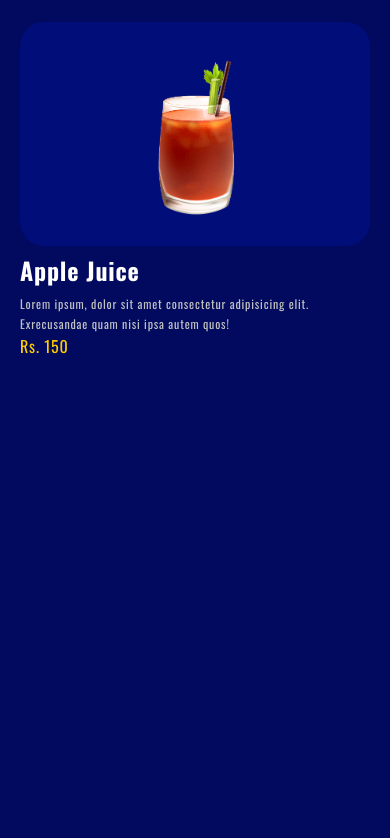
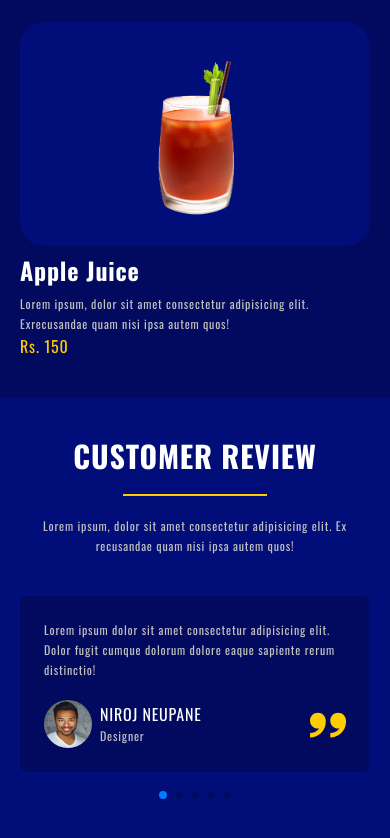
Before and after one commit to nirojneupane5/burger, a Next.js app: page / in a window 390 px wide. Shown: the part 8466-9304 px from the top of the page. Before the commit the page ends 8864 px from the top, so only its background shows below. Built offline with nearby package versions, Linux system fonts and the light colour scheme.

Commit message:
Review Section added

```diff
--- a/package.json
+++ b/package.json
@@ -13,7 +13,8 @@
     "react": "^18",
     "react-dom": "^18",
     "react-icons": "^5.2.1",
-    "sharp": "^0.33.4"
+    "sharp": "^0.33.4",
+    "swiper": "^11.1.4"
   },
   "devDependencies": {
     "@types/node": "^20",
--- a/src/app/page.tsx
+++ b/src/app/page.tsx
@@ -14,6 +14,7 @@ import promo1 from "../../public/img/promo-1.png";
 import promo2 from "../../public/img/promo-2.png";
 import About from "./about/page";
 import Menu from "./menu/page";
+import Review from "./review/page";
 export default function Home() {
   return (
     <main>
@@ -123,6 +124,9 @@ export default function Home() {
       <section className="container py-10">
         <Menu />
       </section>
+      <section className="container py-10 bg-primaryColorLight">
+        <Review />
+      </section>
     </main>
   );
 }
--- /dev/null
+++ b/src/app/review/ReviewCard.tsx
@@ -0,0 +1,33 @@
+import { ImQuotesRight } from "react-icons/im";
+import Image, { StaticImageData } from "next/image";
+
+export type TReviewCardProps = {
+  img: StaticImageData;
+  name: string;
+  desg: string;
+};
+
+const ReviewCard = ({ img, name, desg }: TReviewCardProps) => {
+  return (
+    <div className="py-10">
+      <div className="flex flex-col bg-primaryColor gap-5 rounded-lg p-6">
+        <p className="paragraph">
+          Lorem ipsum dolor sit amet consectetur adipisicing elit. Dolor fugit
+          cumque dolorum dolore eaque sapiente rerum distinctio!
+        </p>
+        <div className="flex items-center">
+          <Image src={img} alt={name} className="w-12 h-12 rounded-full" />
+          <div className="ml-2">
+            <p className="uppercase">{name}</p>
+            <p className="paragraph">{desg}</p>
+          </div>
+          <i className="text-4xl text-secondaryColor ml-auto">
+            <ImQuotesRight />
+          </i>
+        </div>
+      </div>
+    </div>
+  );
+};
+
+export default ReviewCard;
--- /dev/null
+++ b/src/app/review/ReviewData.ts
@@ -0,0 +1,34 @@
+import { TReviewCardProps } from "./ReviewCard";
+import review1 from "../../../public/img/review-1.jpg";
+import review2 from "../../../public/img/review-2.jpg";
+import review3 from "../../../public/img/review-3.jpg";
+import review4 from "../../../public/img/review-4.jpg";
+import review5 from "../../../public/img/review-5.jpg";
+
+export const reviewData:TReviewCardProps[]=[
+    {
+    img:review1,
+    name:"Niroj Neupane",
+    desg:"Designer"
+},
+{
+    img:review2,
+    name:"Sandesh Neupane",
+    desg:"Designer"
+},
+{
+    img:review3,
+    name:"Satish Neupane",
+    desg:"Designer"
+},
+{
+    img:review4,
+    name:"Aryan Neupane",
+    desg:"Designer"
+},
+{
+    img:review5,
+    name:"Kritam Neupane",
+    desg:"Designer"
+},
+]
--- /dev/null
+++ b/src/app/review/page.tsx
@@ -0,0 +1,65 @@
+"use client";
+import ReviewCard from "./ReviewCard";
+import { reviewData } from "./ReviewData";
+import {
+  Navigation,
+  Pagination,
+  Scrollbar,
+  A11y,
+  Autoplay,
+} from "swiper/modules";
+
+import { Swiper, SwiperSlide } from "swiper/react";
+
+// Import Swiper styles
+import "swiper/css";
+import "swiper/css/navigation";
+import "swiper/css/pagination";
+import "swiper/css/scrollbar";
+import { SiTrueup } from "react-icons/si";
+
+const Review = () => {
+  return (
+    <div className="mx-5">
+      <div className="max-w-md mx-auto text-center">
+        <h1 className="text-3xl font-bold uppercase">Customer Review</h1>
+        <div className="seperator mx-auto"></div>
+        <p className="paragraph">
+          Lorem ipsum, dolor sit amet consectetur adipisicing elit. Ex
+          recusandae quam nisi ipsa autem quos!
+        </p>
+      </div>
+      <Swiper
+        modules={[Navigation, Pagination, Scrollbar, A11y]}
+        speed={400}
+        spaceBetween={30}
+        pagination={{ clickable: true }}
+        autoplay={{
+          delay: 3000,
+          disableOnInteraction: false,
+        }}
+        grabCursor={true}
+        breakpoints={{
+          640: {
+            slidesPerView: 1,
+          },
+          768: {
+            slidesPerView: 2,
+          },
+          1024: {
+            slidesPerView: 3,
+          },
+        }}
+      >
+        {reviewData &&
+          reviewData.map((info, index) => (
+            <SwiperSlide key={index}>
+              <ReviewCard img={info.img} name={info.name} desg={info.desg} />
+            </SwiperSlide>
+          ))}
+      </Swiper>
+    </div>
+  );
+};
+
+export default Review;
```
Also changed, not shown: 1 other file (tests, documents, lock files or other folders).
